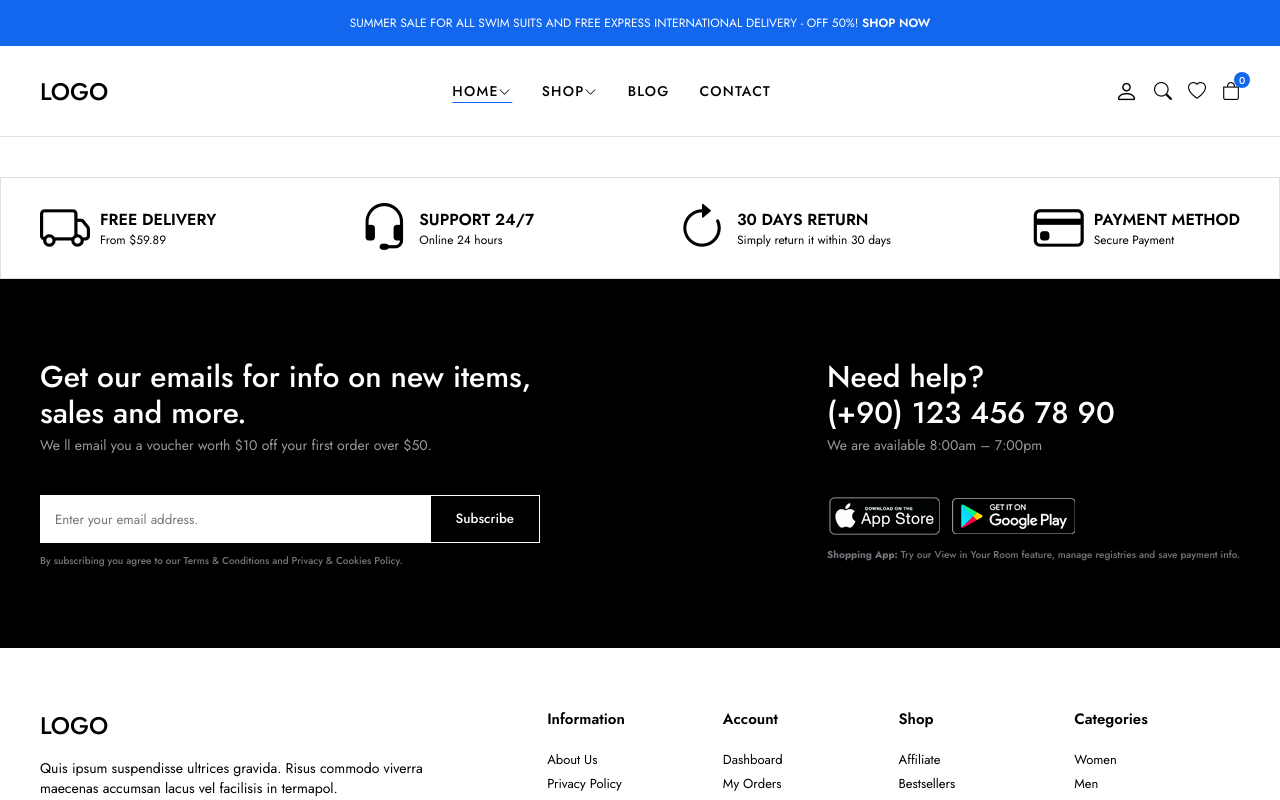
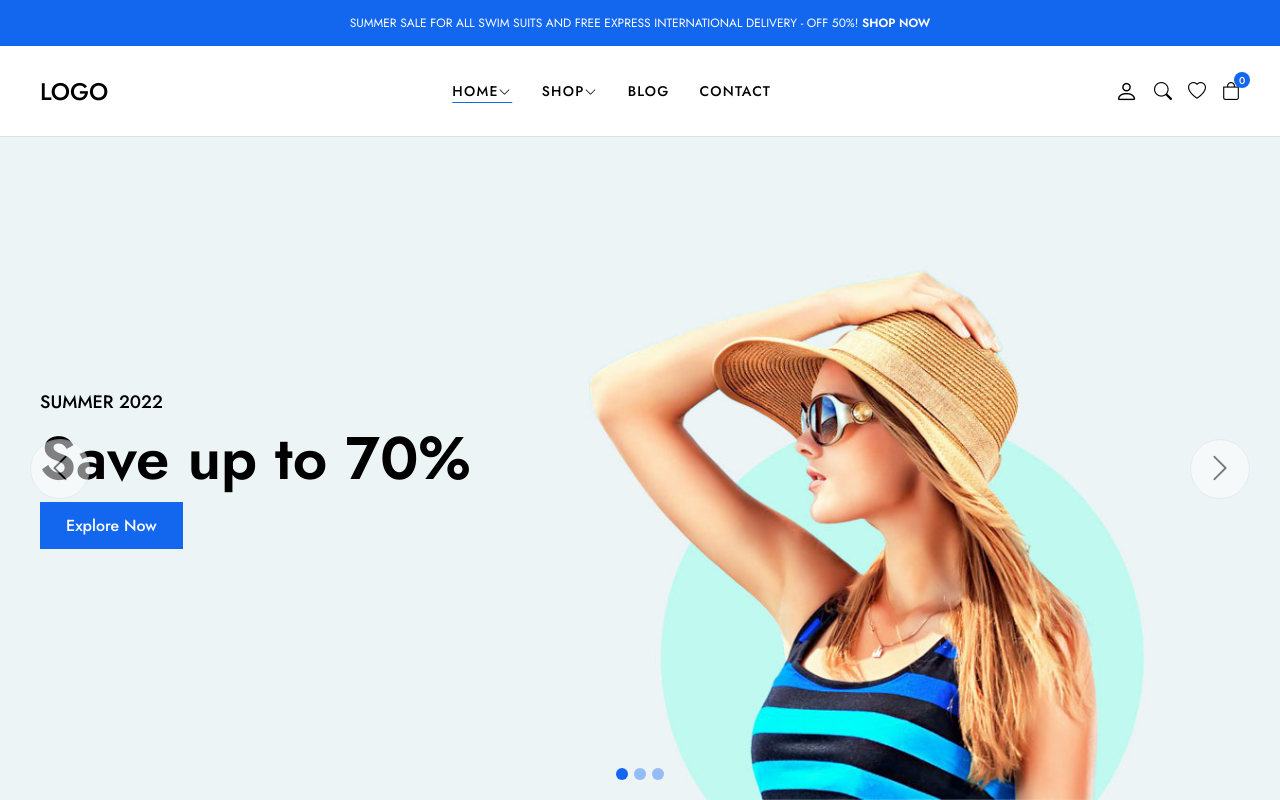
Before and after one commit to yusufbalyemez/e-commerce, a React (Vite) app in the folder frontend/: page / in a window 1280 px wide. Shown: the top 800 px of the page. Built offline with nearby package versions, Linux system fonts and the light colour scheme.

Commit message:
Sliders Component Added

```diff
--- a/frontend/src/App.jsx
+++ b/frontend/src/App.jsx
@@ -2,6 +2,7 @@
 import Header from './components/Layout/Header/Header'
 import Footer from './components/Layout/Footer/Footer'
 import Policy from './components/Layout/Policy/Policy'
+import Slider from './components/Layout/Slider/Sliders'
 
 function App() {
 
@@ -9,6 +10,7 @@
   return (
     <div>
       <Header />
+      <Slider/>
       <Policy/>
       <Footer/>
     </div>
--- /dev/null
+++ b/frontend/src/components/Layout/Slider/SliderItem.jsx
@@ -0,0 +1,16 @@
+const SliderItem = () => {
+    return (
+        <div className="slider-item fade">
+            <div className="slider-image">
+                <img src="img/slider/slider1.jpg" className="img-fluid" alt="" />
+            </div>
+            <div className="container">
+                <p className="slider-title">SUMMER 2022</p>
+                <h2 className="slider-heading">Save up to 70%</h2>
+                <a href="#" className="btn btn-lg btn-primary">Explore Now</a>
+            </div>
+        </div>
+    )
+}
+
+export default SliderItem
--- /dev/null
+++ b/frontend/src/components/Layout/Slider/Sliders.css
@@ -0,0 +1,125 @@
+.slider {
+    position: relative;
+  }
+
+  .slider-item {
+    position: relative;
+    height: calc(100vh - 137px);
+    display: flex;
+    align-items: center;
+  }
+
+  .slider-item .slider-image img {
+    position: absolute;
+    top: 0;
+    left: 0;
+    height: 100%;
+    object-fit: cover;
+    object-position: 60%;
+    z-index: -1;
+  }
+
+  .slider-item .slider-title {
+    font-size: 18px;
+    font-weight: 500;
+  }
+
+  .slider-item .slider-heading {
+    font-size: 60px;
+    font-weight: 600;
+  }
+
+  .slider-item a {
+    position: relative;
+    z-index: 1;
+  }
+
+  .slider .slider-buttons {
+    position: absolute;
+    top: 0;
+    left: 0;
+    width: 100%;
+    height: 100%;
+    display: flex;
+    align-items: center;
+    justify-content: space-between;
+    padding: 0 30px;
+  }
+
+  .slider-buttons button {
+    width: 60px;
+    height: 60px;
+    border-radius: 100%;
+    border: 1px solid #dee0ea;
+    background-color: white;
+    opacity: 0.5;
+    transition: 0.2s ease all;
+  }
+
+  .slider-buttons button:hover {
+    background-color: #1367ef;
+    opacity: 1;
+    color: #fff;
+    border-color: #1367ef;
+  }
+
+  .slider-buttons button i {
+    font-size: 30px;
+  }
+
+  .slider .slider-dots {
+    position: absolute;
+    bottom: 20px;
+    width: 100%;
+    display: flex;
+    align-items: center;
+    justify-content: center;
+    column-gap: 6px;
+  }
+
+  .slider .slider-dots .slider-dot {
+    border: none;
+    display: flex;
+    opacity: 0.4;
+    transition: 0.2s ease opacity;
+  }
+
+  .slider .slider-dots .slider-dot:hover {
+    opacity: 1;
+  }
+
+  .slider .slider-dots .slider-dot span {
+    display: inline-block;
+    width: 12px;
+    height: 12px;
+    background-color: #1367ef;
+    border-radius: 100%;
+  }
+
+  .slider .slider-dots .slider-dot.active {
+    opacity: 1;
+  }
+
+  .fade {
+    animation-name: fade;
+    animation-duration: 1.5s;
+  }
+
+  @keyframes fade {
+    from {
+      opacity: 0.4;
+    }
+    to {
+      opacity: 1;
+    }
+  }
+
+  @media (max-width: 768px) {
+    .slider-item {
+      height: calc(100vh - 155px);
+    }
+
+    .slider-buttons {
+      display: none !important;
+    }
+  }
--- /dev/null
+++ b/frontend/src/components/Layout/Slider/Sliders.jsx
@@ -0,0 +1,34 @@
+import SliderItem from "./SliderItem"
+import "./Sliders.css"
+
+const Slider = () =>{
+    return (
+        <section className="slider">
+    <div className="slider-elements">
+       <SliderItem />
+      <div className="slider-buttons">
+        <button onclick="plusSlide(-1)">
+          <i className="bi bi-chevron-left"></i>
+        </button>
+        <button onclick="plusSlide(1)">
+          <i className="bi bi-chevron-right"></i>
+        </button>
+      </div>
+      <div className="slider-dots">
+        <button className="slider-dot active" onclick="currentSlide(1)">
+          <span></span>
+        </button>
+        <button className="slider-dot" onclick="currentSlide(2)">
+          <span></span>
+        </button>
+        <button className="slider-dot" onclick="currentSlide(3)">
+          <span></span>
+        </button>
+      </div>
+    </div>
+  </section>
+    )
+}
+
+
+export default Slider
```
